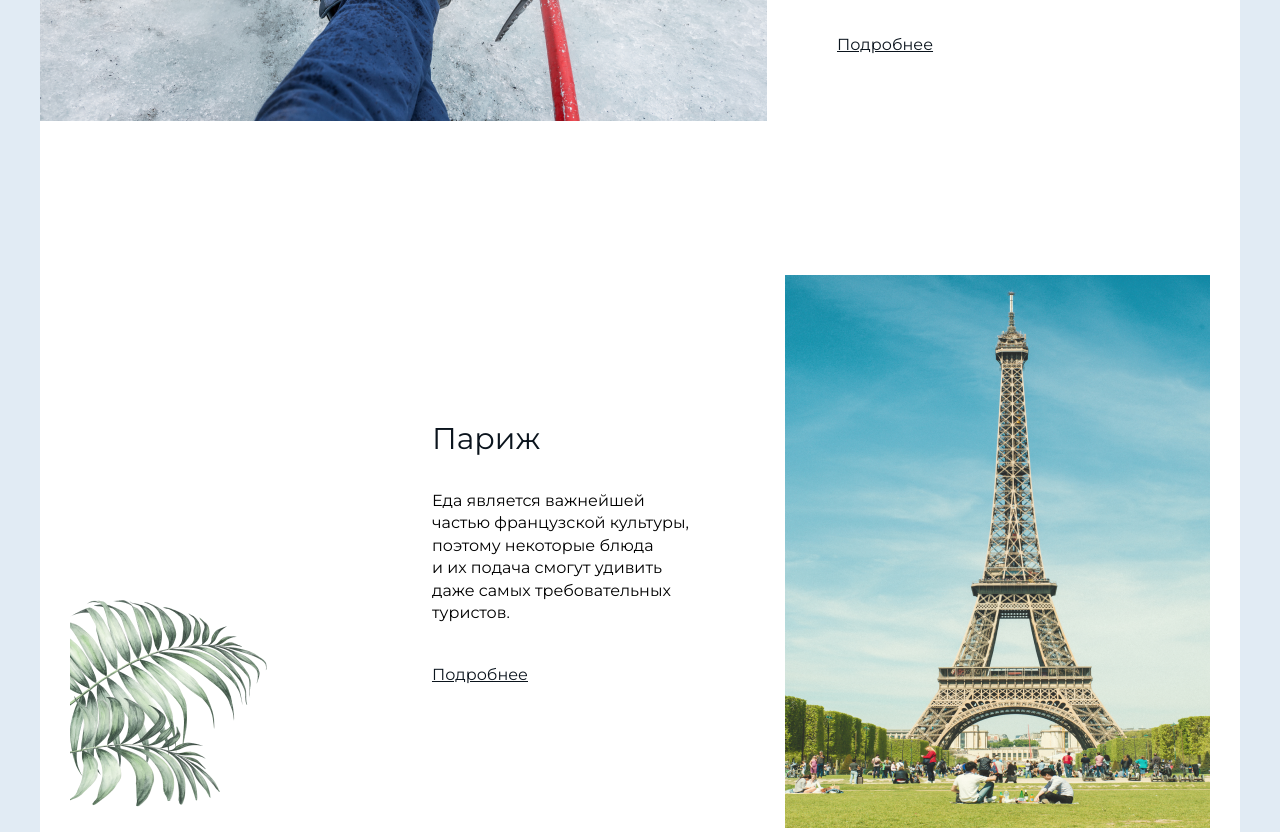
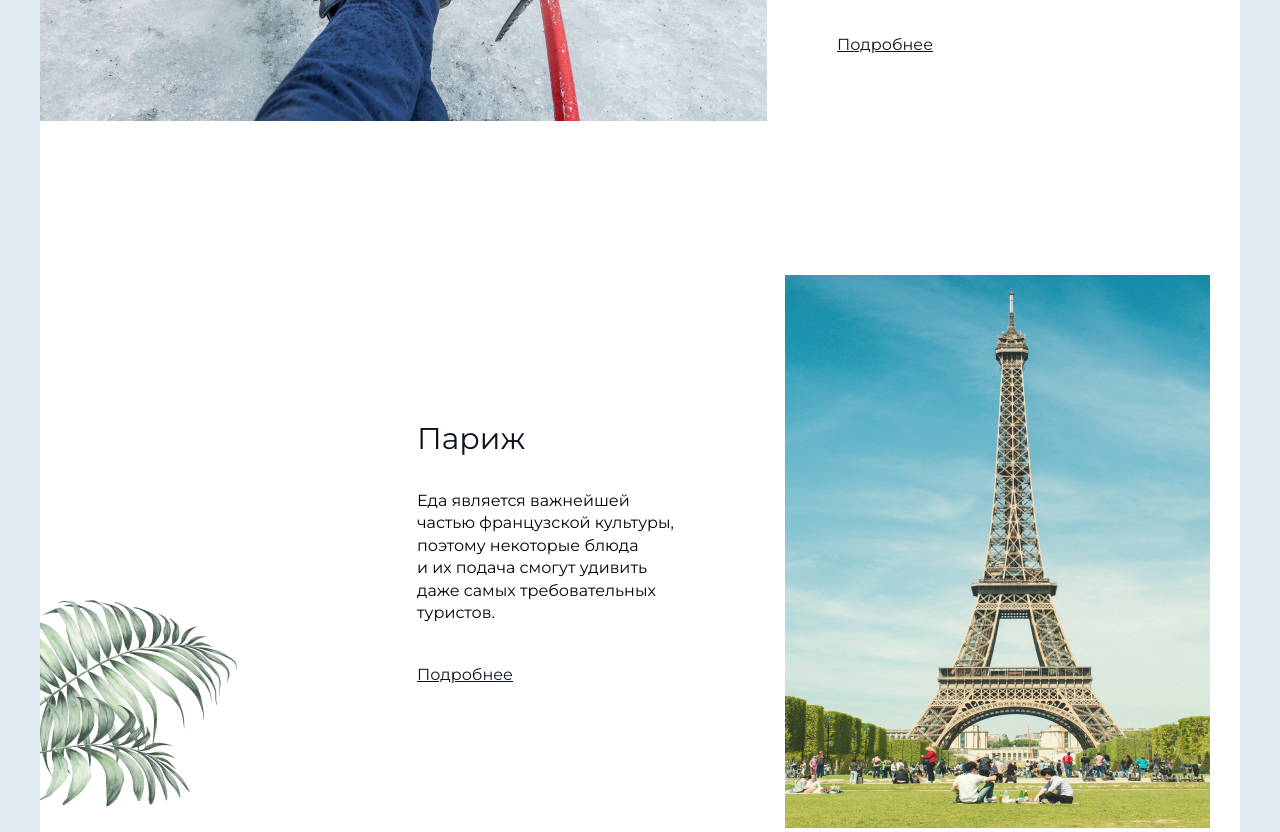
Before and after one commit to Ivan20066/Cook-Travel, a plain HTML site: page index.html in a window 1280 px wide. Shown: the part 4440-5272 px from the top of the page. Drawn offline with Linux system fonts and the light colour scheme.

Commit message:
улучшения

```diff
--- a/css/main.css
+++ b/css/main.css
@@ -328,12 +328,8 @@ table {
      margin-right: 40px;
  }
  .blog__conteaner-paris {
-     width: 1140px;
-
-     margin: auto;
      display: flex;
-     display: flex;
-     justify-content:space-between;
+     justify-content:space-between
 
  }
  .branch-paris {
@@ -341,4 +337,5 @@ table {
  }
  .blog-paris {
      padding-top: 150px;
+     padding-right: 30px;
  }
--- a/index.html
+++ b/index.html
@@ -238,7 +238,7 @@
     </div>
     </section>
     <section class="blog blog-paris">
-        <div class="blog__conteaner-paris">
+
         <div class="branch-paris">
             <img src="./img/Rectangle 45.png" alt="">
         </div>
```
